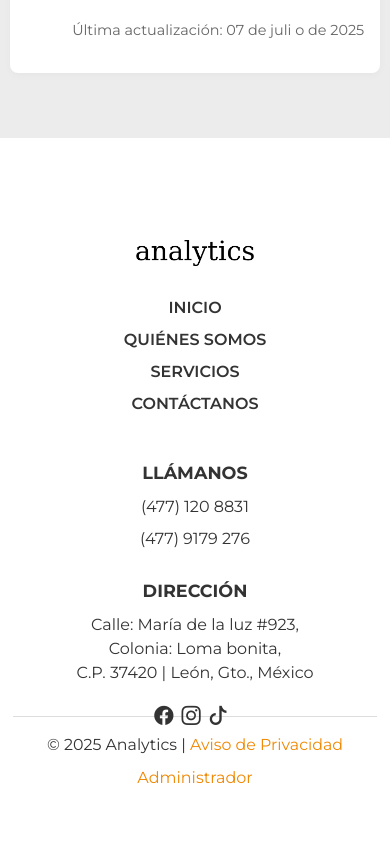
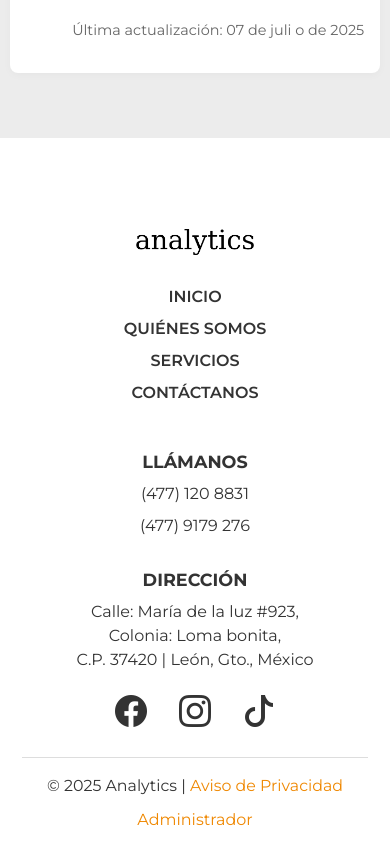
Before and after one commit to PabloDevUtl/analytics, a React (Vite) app: page /avisolargo in a window 390 px wide. Shown: the part 1259-2103 px from the top of the page. Before the commit the page ends 2071 px from the top, so only its background shows below. Built offline with nearby package versions, Linux system fonts and the light colour scheme; no server answers.

Commit message:
Se modifico css Footer

```diff
--- a/frontend/styles/Footer.css
+++ b/frontend/styles/Footer.css
@@ -5,7 +5,7 @@
 /* Estilos generales del footer */
 .footer {
   background: #fff;
-  padding: 1.5rem 1.4rem;
+  padding: 0.8rem 1.4rem;
   font-family: "Montserrat", sans-serif;
   color: #333333;
 }
@@ -14,31 +14,29 @@
    Sección Superior (.footer-top)
    =========================== */
 .footer-top {
-  display: flex;            /* Flexbox para columnas */
-  flex-wrap: wrap;          /* Permite salto a nuevas filas */
+  display: flex; /* Flexbox para columnas */
+  flex-wrap: wrap; /* Permite salto a nuevas filas */
   justify-content: space-between;
   align-items: flex-start;
-  margin-bottom: 1.7rem;
+  margin-bottom: 1.3rem;
 }
 
 /* Columnas del footer */
 .footer-column {
-  flex: 1 1 180px;          /* Crece/reduce con base mínima 180px */
+  flex: 1 1 180px; /* Crece/reduce con base mínima 180px */
   margin: 0.5rem;
 }
 /* Centrar el logo en su columna */
 .footer-logo-column {
   display: flex;
   justify-content: center; /* centra horizontalmente */
-  align-items: center;     /* centra verticalmente si quedara hueco */
+  align-items: center; /* centra verticalmente si quedara hueco */
 }
-
 
 /* Logo */
 .footer-logo {
   max-width: 160px;
   height: 50px;
-
 }
 
 /* ===========================
@@ -73,7 +71,7 @@
 .footer-address-column h4 {
   font-size: 1.2rem;
   font-weight: 700;
-  margin-bottom: 0.75rem;
+  margin-bottom: 0.65rem;
   text-transform: uppercase;
 }
 
@@ -82,8 +80,8 @@
   font-size: 1.2rem;
   margin-bottom: 0.5rem;
   line-height: 1.4;
-   color: inherit;           /* toma #333333 */
-  text-decoration: none;    /* sin subrayado */
+  color: inherit; /* toma #333333 */
+  text-decoration: none; /* sin subrayado */
 }
 /* subrayado al pasar el ratón */
 .footer-address-column p a:hover {
@@ -92,22 +90,35 @@
 
 /* ===== Teléfonos clicables en footer sin subrayado ===== */
 .footer-contact-column a {
-  display: block;            /* cada número en su línea */
-  font-size: 1.2rem;         /* coincide con el tamaño de párrafo */
-  color: #333333;            /* mismo color que los textos */
-  text-decoration: none;     /* quitar subrayado */
-  margin-bottom: 0.5rem;     /* separación entre números */
+  display: block; /* cada número en su línea */
+  font-size: 1.2rem; /* coincide con el tamaño de párrafo */
+  color: #333333; /* mismo color que los textos */
+  text-decoration: none; /* quitar subrayado */
+  margin-bottom: 0.5rem; /* separación entre números */
 }
 
 .footer-contact-column a:hover {
   text-decoration: underline; /* subrayado sólo al hover */
 }
 
-
-/* Iconos sociales */
+/* -----------------------------------
+   Footer Social Icons - Escritorio / Laptop
+   ----------------------------------- */
+.footer-social {
+  display: flex;
+  justify-content: flex-start; /* alineados a la izquierda */
+  align-items: center;
+  gap: 0.3rem; /* espacio pequeño entre ellos */
+  margin-bottom: 0; /* sin solaparse con la línea */
+  margin-top: -0.8rem !important;
+}
 .footer-social a {
-  margin-right: 0.5rem;
-  font-size: 1.2rem;
+  font-size: 1.2rem; /* tamaño discreto en desktop */
+  width: 2rem; /* zona de click justa */
+  height: 2rem;
+  display: inline-flex;
+  align-items: center;
+  justify-content: center;
   color: #333333;
 }
 
@@ -119,15 +130,16 @@
    Sección Inferior (.footer-bottom)
    =========================== */
 .footer-bottom {
-  display: flex;            /* Flexbox para los 3 elementos */
-  flex-wrap: wrap;          /* Permite apilar en móvil */
+  display: flex; /* Flexbox para los 3 elementos */
+  flex-wrap: wrap; /* Permite apilar en móvil */
   justify-content: space-between;
   align-items: center;
   border-top: 1.5px solid #ddd;
   padding: 1rem 1rem;
-  padding-bottom: 0.5rem;
+  padding-bottom: 0rem;
   font-size: 0.99rem;
-  margin: -0.6rem;
+  margin: 0;
+  padding-top: 1rem;
 }
 
 /* Enlace “Administrador” en naranja y subrayado al hover */
@@ -164,7 +176,7 @@
 @media (max-width: 1024px) {
   /* Seguimos en fila, pero con columnas más estrechas */
   .footer-column {
-    flex: 1 1 150px;    /* base más pequeña para caber 4 cols */
+    flex: 1 1 150px; /* base más pequeña para caber 4 cols */
     margin: 0.5rem;
   }
 
@@ -172,6 +184,16 @@
   .footer-logo {
     max-width: 120px;
     height: auto;
+  }
+  .footer-social {
+    justify-content: flex-start;
+    gap: clamp(0.75rem, 2vw, 1.25rem);
+  }
+
+  .footer-social a {
+    font-size: clamp(1.5rem, 4vw, 2rem);
+    width: clamp(2.5rem, 5vw, 3rem);
+    height: clamp(2.5rem, 5vw, 3rem);
   }
 
   /* Ajustamos tamaños de texto */
@@ -190,7 +212,6 @@
     font-size: 1rem;
   }
 }
-
 
 /* ===========================
    Responsive (pantallas < 768px)
@@ -211,17 +232,23 @@
   .footer-contact-column,
   .footer-address-column {
     text-align: center;
-        margin: 0rem auto;
-
+    margin: 0rem auto;
   }
-.footer-address-column{
-          margin: -2rem auto;
-
-}
+  .footer-address-column {
+    margin: -2rem auto;
+  }
   /* Centrar iconos sociales */
   .footer-social {
-    display: flex;
     justify-content: center;
+    gap: clamp(1rem, 4vw, 1.5rem);
+    margin-bottom: 2rem; /* espacio antes de la línea */
+    margin-top: 1rem !important;
+  }
+
+  .footer-social a {
+    font-size: clamp(2rem, 6vw, 3rem);
+    width: clamp(3rem, 6vw, 4rem);
+    height: clamp(3rem, 6vw, 4rem);
   }
 
   /* Centrar lista de enlaces */
@@ -243,7 +270,6 @@
   }
 }
 
-
 .footer-bottom {
   flex-direction: column !important;
   align-items: center !important;
```
